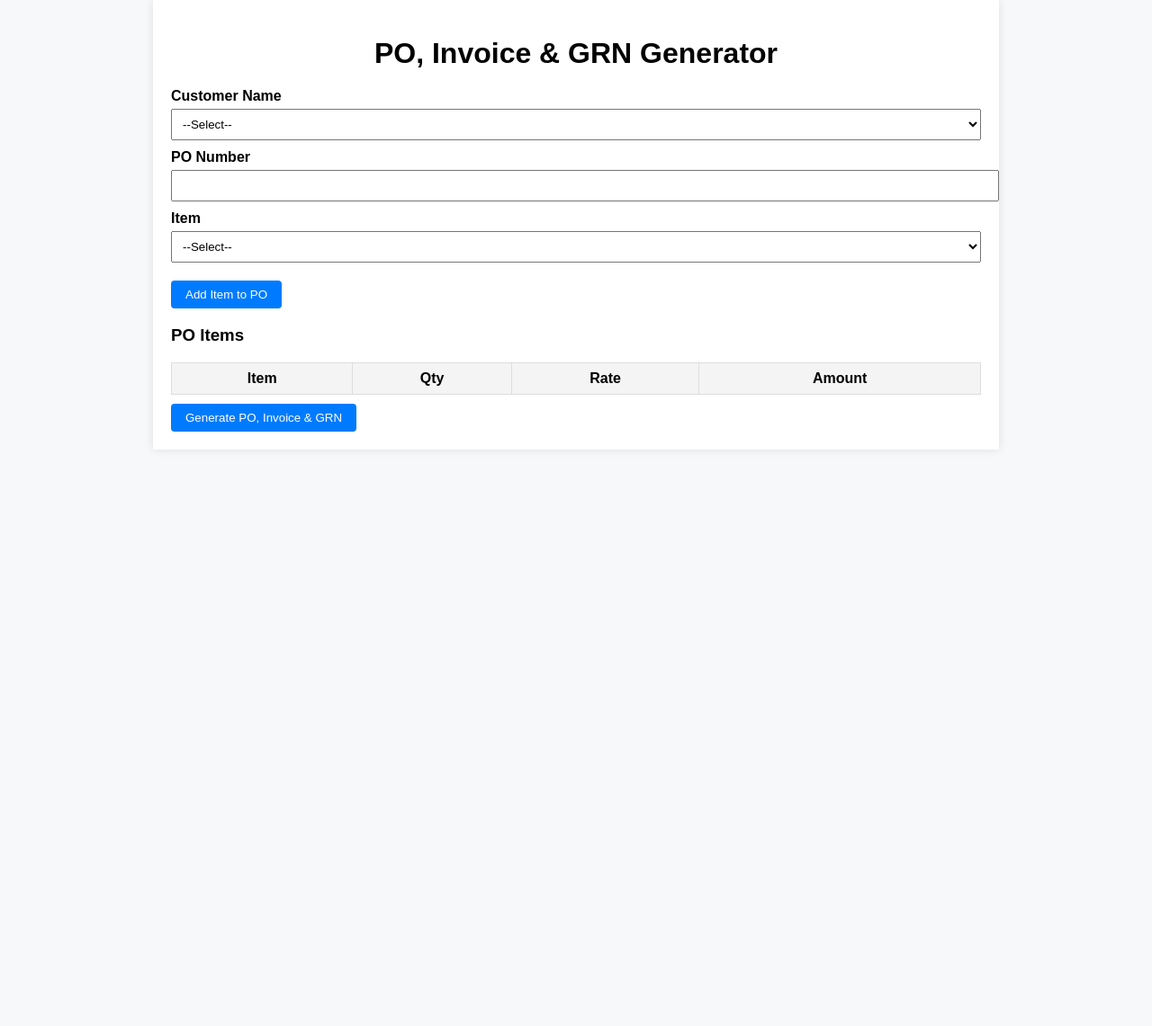
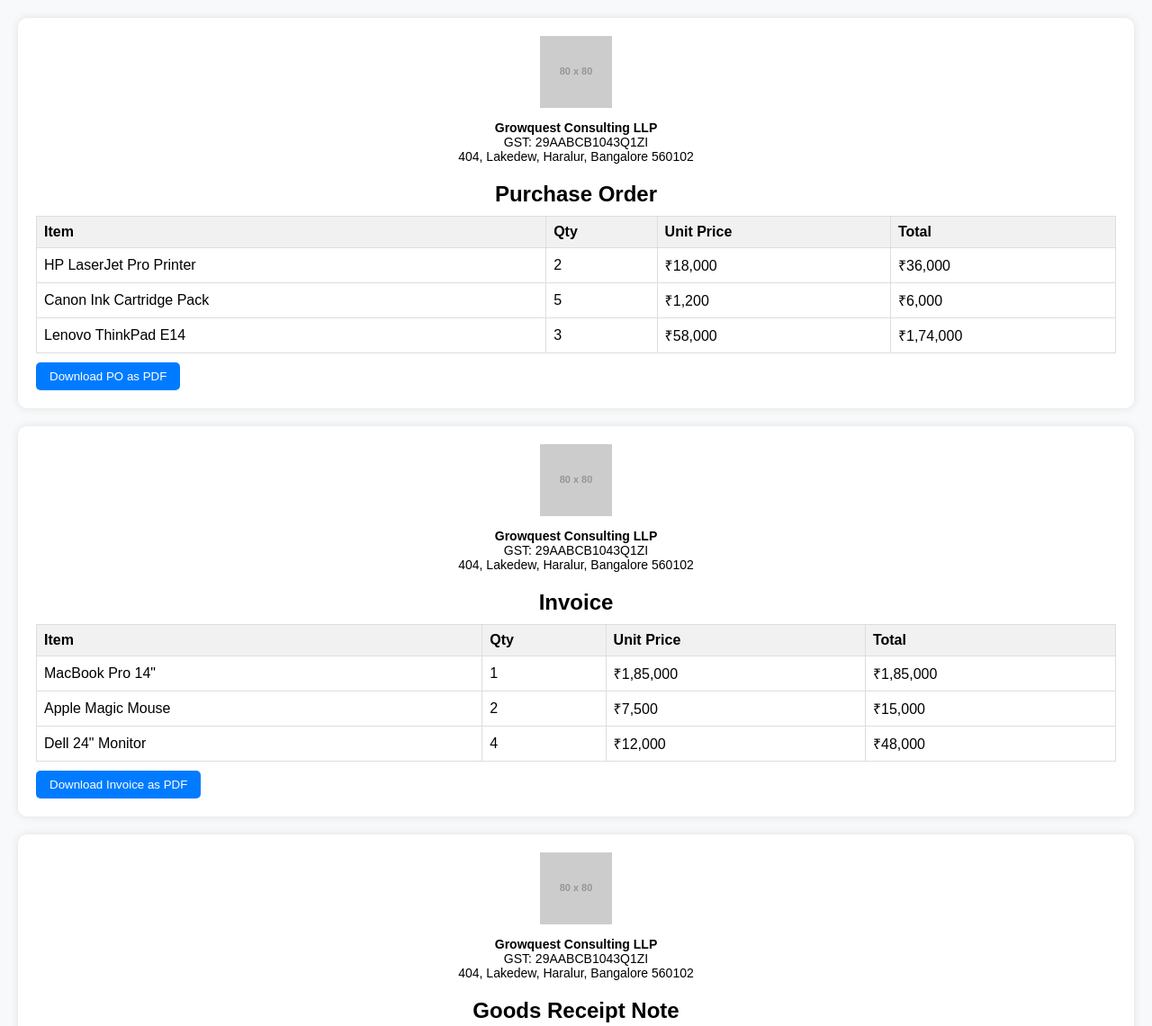
Before and after one commit to infiniteplay/3-way-generator, a plain HTML site: page index.html in a window 1280 px wide. Shown: the top 1141 px of the page at 90% size. Before the commit the page ends 800 px from the top, so only its background shows below. Drawn offline with Linux system fonts and the light colour scheme; placeholder pictures from the web are drawn by us.

Commit message:
Update index.html

```diff
--- a/index.html
+++ b/index.html
@@ -1,194 +1,93 @@
 <!DOCTYPE html>
-<html>
+<html lang="en">
 <head>
 <meta charset="UTF-8">
-<title>PO, Invoice & GRN Generator</title>
+<title>PO / Invoice / GRN Download</title>
+<script src="https://cdnjs.cloudflare.com/ajax/libs/html2pdf.js/0.10.1/html2pdf.bundle.min.js"></script>
 <style>
-    body { font-family: Arial, sans-serif; background: #f7f8fa; margin: 0; padding: 0; }
-    .container { max-width: 900px; margin: auto; background: white; padding: 20px; box-shadow: 0 0 10px rgba(0,0,0,0.1); }
-    h1 { text-align: center; margin-bottom: 20px; }
-    label { display: block; margin-top: 10px; font-weight: bold; }
-    select, input { padding: 8px; width: 100%; margin-top: 5px; }
+    body { font-family: Arial, sans-serif; margin: 20px; background: #f8f9fa; }
+    .doc { background: #fff; padding: 20px; margin-bottom: 20px; border-radius: 10px; box-shadow: 0 0 10px rgba(0,0,0,0.1); }
+    h2 { text-align: center; margin-bottom: 10px; }
+    .header { text-align: center; margin-bottom: 20px; }
+    .company-info { font-size: 14px; }
     table { width: 100%; border-collapse: collapse; margin-top: 10px; }
-    th, td { border: 1px solid #ddd; padding: 8px; }
-    th { background: #f4f4f4; }
-    button { padding: 8px 16px; margin-top: 10px; background: #007BFF; color: white; border: none; cursor: pointer; border-radius: 4px; }
+    th, td { border: 1px solid #ddd; padding: 8px; text-align: left; }
+    th { background: #f1f1f1; }
+    button { padding: 8px 15px; margin-top: 10px; cursor: pointer; border: none; background: #007bff; color: white; border-radius: 5px; }
     button:hover { background: #0056b3; }
-    .output { padding: 20px; margin-top: 30px; border: 1px solid #ccc; }
-    .doc-header { text-align: center; font-size: 18px; font-weight: bold; margin-bottom: 10px; }
+    img.logo { width: 80px; margin-bottom: 10px; }
 </style>
-<script src="https://cdnjs.cloudflare.com/ajax/libs/html2pdf.js/0.10.1/html2pdf.bundle.min.js"></script>
 </head>
 <body>
 
-<div class="container">
-    <h1>PO, Invoice & GRN Generator</h1>
+<div class="doc" id="po">
+    <div class="header">
+        <img src="https://via.placeholder.com/80" alt="Logo" class="logo">
+        <div class="company-info">
+            <strong>Growquest Consulting LLP</strong><br>
+            GST: 29AABCB1043Q1ZI<br>
+            404, Lakedew, Haralur, Bangalore 560102
+        </div>
+    </div>
+    <h2>Purchase Order</h2>
+    <table>
+        <tr><th>Item</th><th>Qty</th><th>Unit Price</th><th>Total</th></tr>
+        <tr><td>HP LaserJet Pro Printer</td><td>2</td><td>₹18,000</td><td>₹36,000</td></tr>
+        <tr><td>Canon Ink Cartridge Pack</td><td>5</td><td>₹1,200</td><td>₹6,000</td></tr>
+        <tr><td>Lenovo ThinkPad E14</td><td>3</td><td>₹58,000</td><td>₹1,74,000</td></tr>
+    </table>
+    <button onclick="downloadPDF('po')">Download PO as PDF</button>
+</div>
 
-    <label>Customer Name</label>
-    <select id="customer">
-        <option value="">--Select--</option>
-    </select>
+<div class="doc" id="invoice">
+    <div class="header">
+        <img src="https://via.placeholder.com/80" alt="Logo" class="logo">
+        <div class="company-info">
+            <strong>Growquest Consulting LLP</strong><br>
+            GST: 29AABCB1043Q1ZI<br>
+            404, Lakedew, Haralur, Bangalore 560102
+        </div>
+    </div>
+    <h2>Invoice</h2>
+    <table>
+        <tr><th>Item</th><th>Qty</th><th>Unit Price</th><th>Total</th></tr>
+        <tr><td>MacBook Pro 14"</td><td>1</td><td>₹1,85,000</td><td>₹1,85,000</td></tr>
+        <tr><td>Apple Magic Mouse</td><td>2</td><td>₹7,500</td><td>₹15,000</td></tr>
+        <tr><td>Dell 24" Monitor</td><td>4</td><td>₹12,000</td><td>₹48,000</td></tr>
+    </table>
+    <button onclick="downloadPDF('invoice')">Download Invoice as PDF</button>
+</div>
 
-    <div id="customerDetails" style="margin-top:10px;"></div>
-
-    <label>PO Number</label>
-    <input type="text" id="poNumber">
-
-    <label>Item</label>
-    <select id="itemSelect">
-        <option value="">--Select--</option>
-    </select>
-
-    <div id="itemDetails" style="margin-top:10px;"></div>
-
-    <button onclick="addItem()">Add Item to PO</button>
-
-    <h3>PO Items</h3>
-    <table id="poTable">
-        <thead>
-            <tr>
-                <th>Item</th>
-                <th>Qty</th>
-                <th>Rate</th>
-                <th>Amount</th>
-            </tr>
-        </thead>
-        <tbody></tbody>
+<div class="doc" id="grn">
+    <div class="header">
+        <img src="https://via.placeholder.com/80" alt="Logo" class="logo">
+        <div class="company-info">
+            <strong>Growquest Consulting LLP</strong><br>
+            GST: 29AABCB1043Q1ZI<br>
+            404, Lakedew, Haralur, Bangalore 560102
+        </div>
+    </div>
+    <h2>Goods Receipt Note</h2>
+    <table>
+        <tr><th>Item</th><th>Qty Received</th><th>Condition</th></tr>
+        <tr><td>HP LaserJet Pro Printer</td><td>2</td><td>Good</td></tr>
+        <tr><td>Canon Ink Cartridge Pack</td><td>5</td><td>Good</td></tr>
+        <tr><td>Lenovo ThinkPad E14</td><td>3</td><td>Good</td></tr>
     </table>
-
-    <button onclick="generateDocs()">Generate PO, Invoice & GRN</button>
-
-    <div id="documents"></div>
+    <button onclick="downloadPDF('grn')">Download GRN as PDF</button>
 </div>
 
 <script>
-const customers = [
-    { name: "Reliance Industries", address: "Maker Chambers IV, Mumbai, MH", gst: "27AAAAA0000A1Z5" },
-    { name: "Tata Consumer Products", address: "Cinnamon House, Mumbai, MH", gst: "27BBBBB0000B1Z5" },
-    { name: "ITC Limited", address: "Virginia House, Kolkata, WB", gst: "19CCCCC0000C1Z5" },
-    { name: "Hindustan Unilever", address: "Unilever House, Mumbai, MH", gst: "27DDDDD0000D1Z5" },
-    { name: "Marico Limited", address: "Kalina, Mumbai, MH", gst: "27EEEEE0000E1Z5" }
-];
-
-const items = [
-    { name: "Item A", qty: 10, rate: 100 },
-    { name: "Item B", qty: 5, rate: 200 },
-    { name: "Item C", qty: 8, rate: 150 },
-    { name: "Item D", qty: 12, rate: 120 },
-    { name: "Item E", qty: 20, rate: 80 }
-];
-
-const vendor = {
-    name: "Growquest Consulting LLP",
-    address: "404, Lakedew, Haralur, Bangalore 560102",
-    gst: "29AABCB1043Q1ZI"
-};
-
-let poItems = [];
-
-window.onload = function() {
-    const custSel = document.getElementById("customer");
-    customers.forEach((c, i) => {
-        let opt = document.createElement("option");
-        opt.value = i;
-        opt.textContent = c.name;
-        custSel.appendChild(opt);
-    });
-
-    const itemSel = document.getElementById("itemSelect");
-    items.forEach((it, i) => {
-        let opt = document.createElement("option");
-        opt.value = i;
-        opt.textContent = it.name;
-        itemSel.appendChild(opt);
-    });
-
-    custSel.addEventListener("change", function() {
-        const c = customers[this.value];
-        if (c) {
-            document.getElementById("customerDetails").innerHTML =
-                `<b>Address:</b> ${c.address}<br><b>GST:</b> ${c.gst}`;
-        } else {
-            document.getElementById("customerDetails").innerHTML = "";
-        }
-    });
-
-    document.getElementById("itemSelect").addEventListener("change", function() {
-        const it = items[this.value];
-        if (it) {
-            document.getElementById("itemDetails").innerHTML =
-                `<b>Qty:</b> ${it.qty} | <b>Rate:</b> ₹${it.rate}`;
-        } else {
-            document.getElementById("itemDetails").innerHTML = "";
-        }
-    });
-};
-
-function addItem() {
-    const itemIndex = document.getElementById("itemSelect").value;
-    if (itemIndex === "") return alert("Select an item");
-
-    const it = { ...items[itemIndex] };
-    poItems.push(it);
-    renderPO();
-}
-
-function renderPO() {
-    const tbody = document.querySelector("#poTable tbody");
-    tbody.innerHTML = "";
-    poItems.forEach(it => {
-        const row = `<tr>
-            <td>${it.name}</td>
-            <td>${it.qty}</td>
-            <td>${it.rate}</td>
-            <td>${(it.qty * it.rate).toFixed(2)}</td>
-        </tr>`;
-        tbody.innerHTML += row;
-    });
-}
-
-function downloadPDF(elementId, filename) {
-    const element = document.getElementById(elementId);
-    const opt = { margin: 10, filename: filename, html2canvas: { scale: 2 }, jsPDF: { unit: 'mm', format: 'a4', orientation: 'portrait' } };
+function downloadPDF(id) {
+    const element = document.getElementById(id);
+    const opt = {
+        margin: 0.5,
+        filename: `${id}.pdf`,
+        image: { type: 'jpeg', quality: 0.98 },
+        html2canvas: { scale: 2 },
+        jsPDF: { unit: 'in', format: 'a4', orientation: 'portrait' }
+    };
     html2pdf().set(opt).from(element).save();
-}
-
-function generateDocs() {
-    if (poItems.length === 0) return alert("Add items first");
-    const customer = customers[document.getElementById("customer").value];
-    const poNumber = document.getElementById("poNumber").value;
-
-    let docsHTML = "";
-
-    ["Purchase Order", "Invoice", "GRN"].forEach(type => {
-        const docId = `${type.replace(/\s/g, '')}Doc`;
-        docsHTML += `<div class="output" id="${docId}">
-            <div class="doc-header">${type}</div>
-            <b>Customer:</b> ${customer.name} (${customer.gst})<br>
-            <b>Address:</b> ${customer.address}<br><br>
-            <b>Vendor:</b> ${vendor.name} (${vendor.gst})<br>
-            <b>Address:</b> ${vendor.address}<br><br>
-            <b>PO Number:</b> ${poNumber}<br><br>
-            <table>
-                <thead><tr><th>Item</th><th>Qty</th><th>Rate</th><th>Amount</th></tr></thead>
-                <tbody>
-                    ${poItems.map(it => {
-                        let qty = type === "Purchase Order" ? it.qty : Math.floor(Math.random() * it.qty) + 1;
-                        let rate = type === "Purchase Order" ? it.rate : (it.rate + Math.floor(Math.random()*20));
-                        return `<tr>
-                            <td>${it.name}</td>
-                            <td contenteditable="true">${qty}</td>
-                            <td contenteditable="true">${rate}</td>
-                            <td>${(qty * rate).toFixed(2)}</td>
-                        </tr>`;
-                    }).join("")}
-                </tbody>
-            </table>
-        </div>
-        <button onclick="downloadPDF('${docId}', '${type}.pdf')">Download ${type} as PDF</button>`;
-    });
-
-    document.getElementById("documents").innerHTML = docsHTML;
 }
 </script>
 
```
